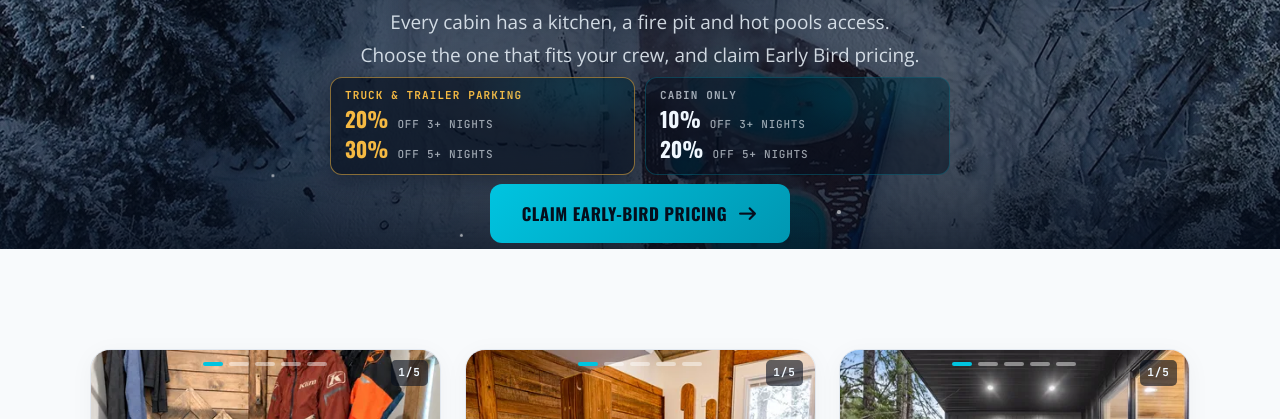
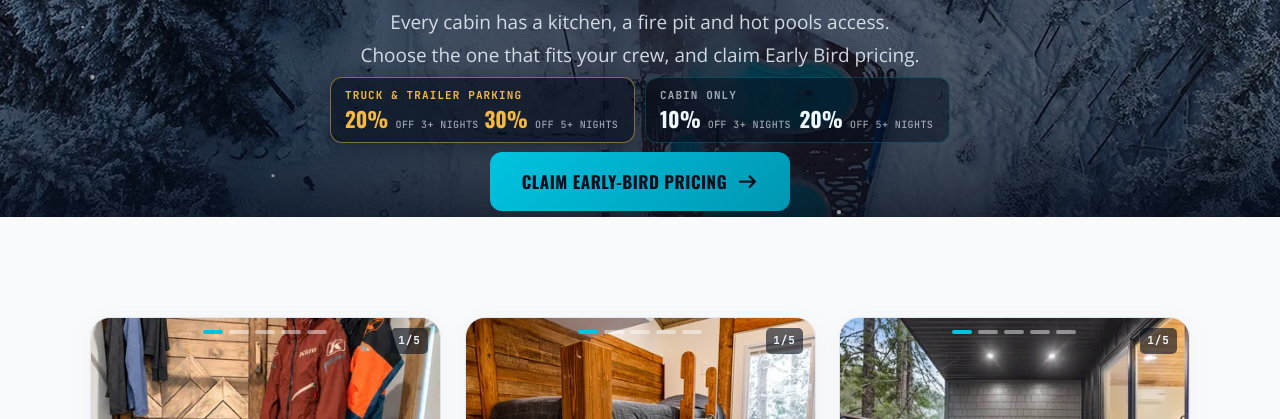
Before and after one commit to noor321uddin-dot/cc-sled-stay-preview, a plain HTML site: page page-2.html in a window 1280 px wide. Shown: the part 307-726 px from the top of the page. Drawn offline with nearby package versions, Linux system fonts and the light colour scheme.

Commit message:
Offer cards: one row of tiers instead of a stack
Each card now reads as name then both tiers side by side, dropping from
three content rows to two. Labels wrap rather than forcing one line, so
the same layout holds in page 3's narrower 520px column as in page 1's
620px one. Cards go 113px to 91px with no overflow at any width.

Also restores six section rules an earlier class rename had turned into
card rules: .cc-offer's snowfall backdrop, its radial gradient and its
wrap positioning had all been reassigned to .cc-ocard.

Co-Authored-By: Claude Opus 5 <noreply@anthropic.com>

```diff
--- a/page-2.html
+++ b/page-2.html
@@ -11,7 +11,7 @@
   <link rel="preconnect" href="https://fonts.gstatic.com" crossorigin>
   <link rel="stylesheet" href="https://fonts.googleapis.com/css2?family=Oswald:wght@700&family=Open+Sans:wght@400;600;700&family=JetBrains+Mono:wght@500;700&display=swap">
   <link rel="preload" as="image" href="img/card-selkirk-1-400.webp?v=85" imagesrcset="img/card-selkirk-1-400.webp?v=85 400w, img/card-selkirk-1-800.webp?v=85 800w" imagesizes="(min-width: 1025px) 400px, (min-width: 769px) 48vw, 92vw" fetchpriority="high">
-  <link rel="stylesheet" href="sled.css?v=103">
+  <link rel="stylesheet" href="sled.css?v=106">
   <link rel="stylesheet" href="https://cdn.jsdelivr.net/npm/@fortawesome/fontawesome-free@7.3.1/css/fontawesome.min.css" media="print" onload="this.media='all'">
   <link rel="stylesheet" href="https://cdn.jsdelivr.net/npm/@fortawesome/fontawesome-free@7.3.1/css/solid.min.css" media="print" onload="this.media='all'">
 </head>
--- a/sled.css
+++ b/sled.css
@@ -62,9 +62,9 @@ body.cc { margin: 0; }
 @keyframes snowFall { 0% { transform: translateY(-20px) translateX(0); opacity: 0; } 10% { opacity: .8; } 90% { opacity: .6; } 100% { transform: translateY(120vh) translateX(40px); opacity: 0; } }
 
 /* Snowfall behind the offer cards (same flakes as the hero) */
-.cc-ocard { position: relative; overflow: hidden; }
-.cc-ocard > .cc-wrap { position: relative; z-index: 3; }
-.cc-ocard .cc-snow i { box-shadow: 0 0 6px 1px rgba(255,255,255,.55); }
+.cc-offer { position: relative; overflow: hidden; }
+.cc-offer > .cc-wrap { position: relative; z-index: 3; }
+.cc-offer .cc-snow i { box-shadow: 0 0 6px 1px rgba(255,255,255,.55); }
 .cc-hero__inner { position: relative; z-index: 10; flex: 1; display: flex; flex-direction: column; justify-content: center; width: 100%; max-width: 1180px; margin: 0 auto; padding: 60px 40px; }
 .cc-hero--short .cc-hero__inner { padding: 56px 40px 64px; }
 
@@ -228,9 +228,9 @@ body.cc { margin: 0; }
 .cc-compare i { margin-right: 6px; }
 
 /* ---------- offer (huge numerals) ---------- */
-.cc-ocard { position: relative; overflow: hidden; }
-.cc-ocard::before { content: ""; position: absolute; inset: 0; background: radial-gradient(60% 80% at 85% 10%, rgba(0,196,224,.14), transparent 70%); pointer-events: none; }
-.cc-ocard .cc-wrap { position: relative; }
+.cc-offer { position: relative; overflow: hidden; }
+.cc-offer::before { content: ""; position: absolute; inset: 0; background: radial-gradient(60% 80% at 85% 10%, rgba(0,196,224,.14), transparent 70%); pointer-events: none; }
+.cc-offer .cc-wrap { position: relative; }
 .cc-tiers { margin-top: 40px; display: grid; grid-template-columns: 1fr 1fr; gap: 0; border-top: 1px solid rgba(0,196,224,.15); }
 .cc-tier { padding: 32px 32px 8px 0; }
 .cc-tier + .cc-tier { padding-left: 40px; border-left: 1px solid rgba(0,196,224,.15); }
@@ -614,15 +614,15 @@ body.cc { margin: 0; }
    Two packages, two night-tiers each. Trailer parking leads (it is the
    rider package and the bigger discount); cabin only is the off-ramp,
    so it is deliberately quieter rather than a matching twin. */
-.cc-ocards { display: grid; grid-template-columns: 1fr 1fr; gap: 12px; width: 100%; max-width: 520px; margin: 10px 0 0; padding: 0; list-style: none; }
-.cc-ocard { display: flex; flex-direction: column; gap: 7px; padding: 12px 16px 13px; border: 1px solid rgba(0,196,224,.24); border-radius: 12px; background: rgba(5,14,29,.52); backdrop-filter: blur(6px); -webkit-backdrop-filter: blur(6px); text-align: left; }
+.cc-ocards { display: grid; grid-template-columns: minmax(0,1fr) minmax(0,1fr); gap: 12px; width: 100%; max-width: 520px; margin: 10px 0 0; padding: 0; list-style: none; }
+.cc-ocard { display: grid; grid-template-columns: 1fr 1fr; align-items: baseline; gap: 6px 14px; padding: 12px 16px 13px; border: 1px solid rgba(0,196,224,.24); border-radius: 12px; background: rgba(5,14,29,.52); backdrop-filter: blur(6px); -webkit-backdrop-filter: blur(6px); text-align: left; }
 .cc-ocard--lead { border-color: rgba(245,185,66,.52); background: rgba(5,14,29,.66); box-shadow: 0 6px 22px rgba(5,14,29,.45); }
-.cc-ocard__name { margin: 0; font-family: var(--font-mono); font-size: .6875rem; font-weight: 700; letter-spacing: .1em; text-transform: uppercase; color: rgba(240,248,255,.66); }
+.cc-ocard__name { grid-column: 1 / -1; margin: 0; font-family: var(--font-mono); font-size: .6875rem; font-weight: 700; letter-spacing: .1em; text-transform: uppercase; color: rgba(240,248,255,.66); }
 .cc-ocard--lead .cc-ocard__name { color: var(--amber); }
-.cc-ocard__tier { margin: 0; display: flex; align-items: baseline; gap: 9px; }
+.cc-ocard__tier { margin: 0; display: flex; align-items: baseline; gap: 7px; min-width: 0; }
 .cc-ocard__tier b { font-family: var(--font-display); font-weight: 700; font-size: 1.5rem; line-height: 1; color: var(--ice); font-variant-numeric: tabular-nums; }
 .cc-ocard--lead .cc-ocard__tier b { color: var(--amber); }
-.cc-ocard__tier span { font-family: var(--font-mono); font-size: .6875rem; letter-spacing: .07em; text-transform: uppercase; color: rgba(240,248,255,.62); }
+.cc-ocard__tier span { font-family: var(--font-mono); font-size: .625rem; line-height: 1.35; letter-spacing: .04em; text-transform: uppercase; color: rgba(240,248,255,.62); }
 
 /* phone: one card per row, its two tiers side by side */
 @media (max-width: 600px) {
```
Also changed, not shown: page-1.html (+1 -1 lines), page-3.html (+1 -1 lines).
